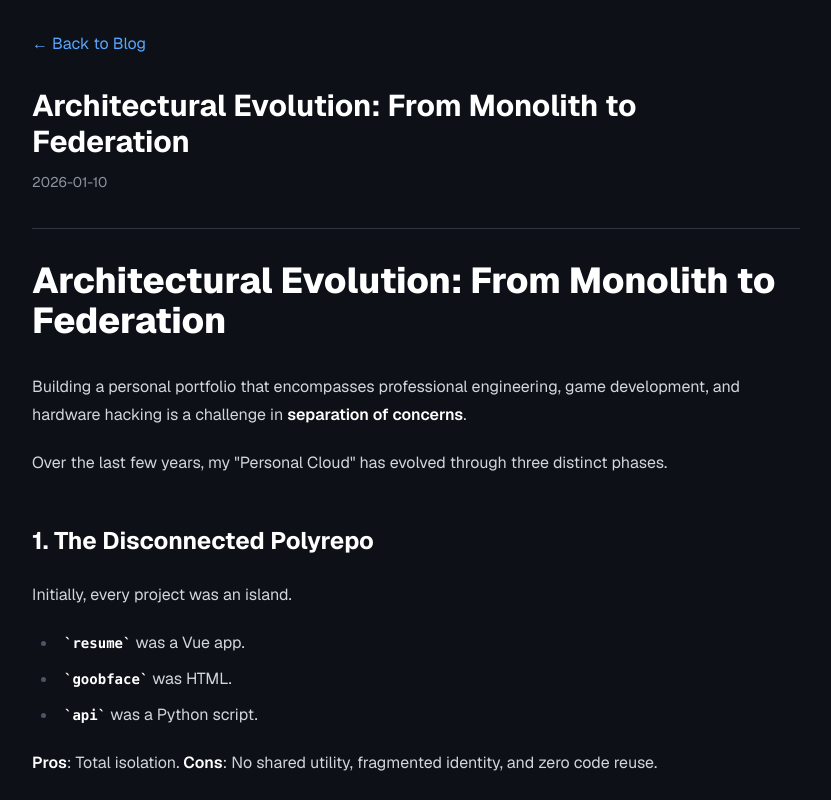
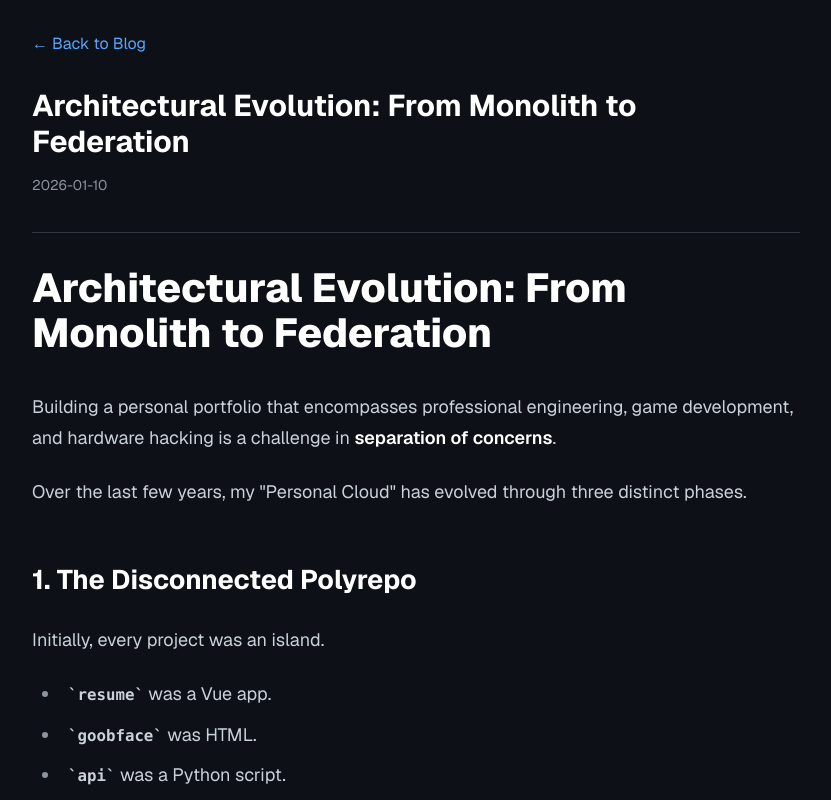
Before and after one commit to kelvinbward/kelvinbward, a Next.js app: page /blog/architectural-evolution in a window 1280 px wide. Shown: the top 800 px of the page, without its empty margins (224-1055 px from the left). Built offline with nearby package versions, Linux system fonts and the light colour scheme.

Commit message:
style: final polish and 404 page

```diff
--- a/src/app/globals.css
+++ b/src/app/globals.css
@@ -1,5 +1,46 @@
 @import "tailwindcss";
 @plugin "@tailwindcss/typography";
+
+@theme {
+  --color-prose-body: #c9d1d9;
+  --color-prose-headings: #ffffff;
+  --color-prose-leads: #8b949e;
+  --color-prose-links: #58a6ff;
+  --color-prose-bold: #ffffff;
+  --color-prose-counters: #8b949e;
+  --color-prose-bullets: #8b949e;
+  --color-prose-hr: #30363d;
+  --color-prose-quotes: #c9d1d9;
+  --color-prose-quote-borders: #30363d;
+  --color-prose-captions: #8b949e;
+  --color-prose-code: #c9d1d9;
+  --color-prose-pre-code: #c9d1d9;
+  --color-prose-pre-bg: #161b22;
+  --color-prose-th-borders: #30363d;
+  --color-prose-td-borders: #30363d;
+}
+
+.prose {
+  --tw-prose-body: var(--color-prose-body);
+  --tw-prose-headings: var(--color-prose-headings);
+  --tw-prose-lead: var(--color-prose-leads);
+  --tw-prose-links: var(--color-prose-links);
+  --tw-prose-bold: var(--color-prose-bold);
+  --tw-prose-counters: var(--color-prose-counters);
+  --tw-prose-bullets: var(--color-prose-bullets);
+  --tw-prose-hr: var(--color-prose-hr);
+  --tw-prose-quotes: var(--color-prose-quotes);
+  --tw-prose-quote-borders: var(--color-prose-quote-borders);
+  --tw-prose-captions: var(--color-prose-captions);
+  --tw-prose-code: var(--color-prose-code);
+  --tw-prose-pre-code: var(--color-prose-pre-code);
+  --tw-prose-pre-bg: var(--color-prose-pre-bg);
+  --tw-prose-th-borders: var(--color-prose-th-borders);
+  --tw-prose-td-borders: var(--color-prose-td-borders);
+  max-width: 65ch;
+  font-size: 1.125rem;
+  line-height: 1.75;
+}
 
 :root {
   --background: #ffffff;
--- /dev/null
+++ b/src/app/not-found.tsx
@@ -0,0 +1,20 @@
+import Link from 'next/link'
+
+export default function NotFound() {
+    return (
+        <div className="flex min-h-screen flex-col items-center justify-center bg-[#0d1117] text-[#c9d1d9] p-4 font-[family-name:var(--font-geist-sans)]">
+            <div className="text-center space-y-6">
+                <h1 className="text-6xl font-bold text-[#8b949e]">404</h1>
+                <h2 className="text-2xl font-semibold text-white">Zone Not Found</h2>
+                <p className="text-[#8b949e] max-w-md mx-auto">
+                    The requested page could not be found.
+                </p>
+                <div className="pt-8">
+                    <Link href="/" className="px-6 py-3 rounded-md bg-[#238636] text-white font-medium hover:bg-[#2ea043] transition-colors">
+                        Return to Hub
+                    </Link>
+                </div>
+            </div>
+        </div>
+    )
+}
```
